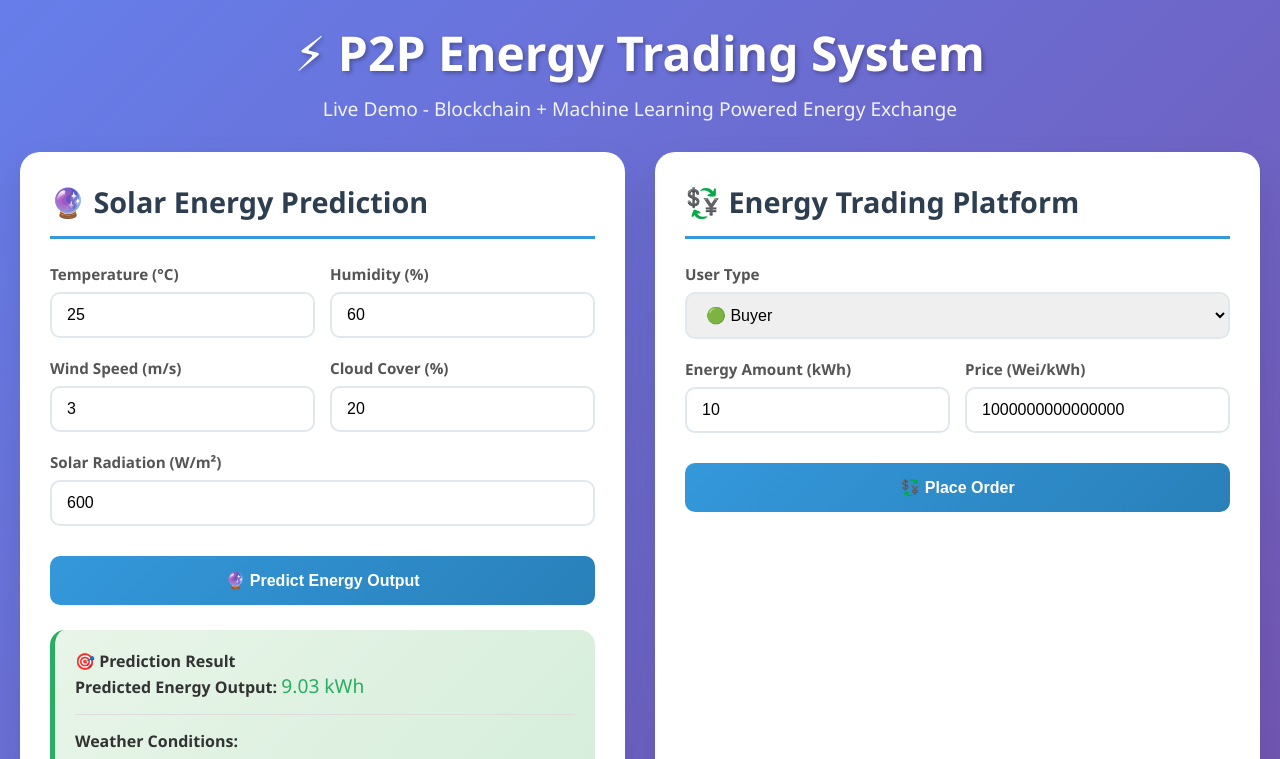
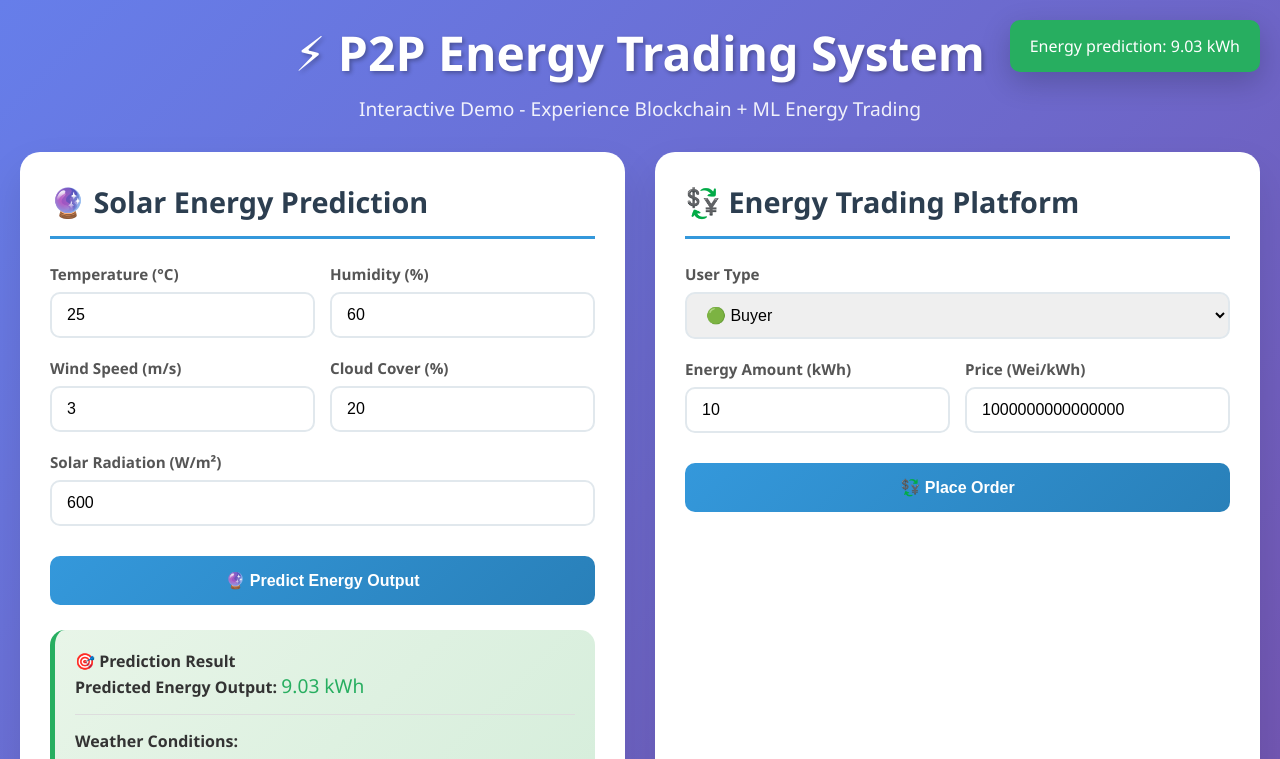
Before and after one commit to pengsihan867-lang/block-chain-energy, a plain HTML site: page demo.html in a window 1280 px wide. Both pictures are taken after a click on the button "🔮 Predict Energy Output". Shown: the top 759 px of the page. Drawn offline with Linux system fonts and the light colour scheme.

Commit message:
Fix demo page with fully interactive functionality

```diff
--- a/demo.html
+++ b/demo.html
@@ -3,7 +3,7 @@
 <head>
     <meta charset="UTF-8">
     <meta name="viewport" content="width=device-width, initial-scale=1.0">
-    <title>⚡ P2P Energy Trading System - Live Demo</title>
+    <title>⚡ P2P Energy Trading System - Interactive Demo</title>
     <style>
         * {
             margin: 0;
@@ -270,6 +270,30 @@
             100% { transform: scale(1); }
         }
 
+        .notification {
+            position: fixed;
+            top: 20px;
+            right: 20px;
+            background: #27ae60;
+            color: white;
+            padding: 15px 20px;
+            border-radius: 10px;
+            box-shadow: 0 10px 30px rgba(0,0,0,0.2);
+            z-index: 1000;
+            animation: slideInRight 0.5s ease;
+        }
+
+        @keyframes slideInRight {
+            from {
+                transform: translateX(100%);
+                opacity: 0;
+            }
+            to {
+                transform: translateX(0);
+                opacity: 1;
+            }
+        }
+
         @media (max-width: 768px) {
             .main-content {
                 grid-template-columns: 1fr;
@@ -289,7 +313,7 @@
     <div class="container">
         <div class="header">
             <h1>⚡ P2P Energy Trading System</h1>
-            <p>Live Demo - Blockchain + Machine Learning Powered Energy Exchange</p>
+            <p>Interactive Demo - Experience Blockchain + ML Energy Trading</p>
         </div>
 
         <div class="main-content">
@@ -320,7 +344,7 @@
                     <div class="form-group">
                         <label for="solar_radiation">Solar Radiation (W/m²)</label>
                         <input type="number" id="solar_radiation" name="solar_radiation" value="600" step="10" required>
-                        </div>
+                    </div>
                     <button type="submit" class="btn">🔮 Predict Energy Output</button>
                 </form>
                 <div id="predictionResult"></div>
@@ -386,16 +410,15 @@
     </div>
 
     <script>
-        // Demo data and state
+        // Global state
         let trades = [];
         let orders = [];
         let tradeCounter = 0;
         let orderCounter = 0;
 
-        // ML Model Simulation (Random Forest-like prediction)
+        // ML Model Simulation
         class SolarEnergyPredictor {
             constructor() {
-                // Simulated model weights (in real implementation, these would come from training)
                 this.weights = {
                     temperature: 0.15,
                     humidity: -0.08,
@@ -407,7 +430,6 @@
             }
 
             predict(temperature, humidity, wind_speed, cloud_cover, solar_radiation) {
-                // Simulate ML prediction with some randomness
                 let prediction = this.bias;
                 prediction += this.weights.temperature * (temperature - 20) / 10;
                 prediction += this.weights.humidity * (humidity - 50) / 100;
@@ -415,18 +437,14 @@
                 prediction += this.weights.cloud_cover * (cloud_cover - 50) / 100;
                 prediction += this.weights.solar_radiation * (solar_radiation - 500) / 1000;
 
-                // Add some realistic randomness
+                // Add realistic randomness
                 prediction += (Math.random() - 0.5) * 2;
 
-                // Ensure non-negative and realistic range
                 return Math.max(0, Math.min(25, prediction));
             }
         }
 
-        // Initialize ML predictor
-        const predictor = new SolarEnergyPredictor();
-
-        // Trading system simulation
+        // Trading System
         class TradingSystem {
             constructor() {
                 this.buyOrders = [];
@@ -450,14 +468,11 @@
                     this.sellOrders.push(order);
                 }
 
-                // Try to match orders
                 this.matchOrders();
-
                 return order;
             }
 
             matchOrders() {
-                // Simple matching algorithm
                 for (let i = 0; i < this.buyOrders.length; i++) {
                     for (let j = 0; j < this.sellOrders.length; j++) {
                         const buyOrder = this.buyOrders[i];
@@ -466,7 +481,6 @@
                         if (buyOrder.status === 'active' && sellOrder.status === 'active' &&
                             buyOrder.price >= sellOrder.price) {
 
-                            // Execute trade
                             const tradeAmount = Math.min(buyOrder.energyAmount, sellOrder.energyAmount);
                             const tradePrice = sellOrder.price;
 
@@ -496,14 +510,13 @@
                                 sellOrder.energyAmount -= tradeAmount;
                             }
 
-                            // Update global state
                             trades.push(trade);
                             updateDashboard();
+                            showNotification(`Trade executed! ${tradeAmount} kWh at ${(tradePrice / 1e15).toFixed(3)} ETH/kWh`);
                         }
                     }
                 }
 
-                // Clean up completed orders
                 this.buyOrders = this.buyOrders.filter(order => order.status === 'active');
                 this.sellOrders = this.sellOrders.filter(order => order.status === 'active');
             }
@@ -525,10 +538,22 @@
             }
         }
 
-        // Initialize trading system
+        // Initialize systems
+        const predictor = new SolarEnergyPredictor();
         const tradingSystem = new TradingSystem();
 
-        // Update dashboard
+        // Utility functions
+        function showNotification(message) {
+            const notification = document.createElement('div');
+            notification.className = 'notification';
+            notification.textContent = message;
+            document.body.appendChild(notification);
+
+            setTimeout(() => {
+                notification.remove();
+            }, 3000);
+        }
+
         function updateDashboard() {
             document.getElementById('totalTrades').textContent = trades.length;
             document.getElementById('totalEnergy').textContent = tradingSystem.getTotalEnergy().toFixed(1);
@@ -538,7 +563,6 @@
             updateTradesList();
         }
 
-        // Update trades list
         function updateTradesList() {
             const tradesList = document.getElementById('tradesList');
 
@@ -561,20 +585,17 @@
             `).join('');
         }
 
-        // Prediction form submission
+        // Event Listeners
         document.getElementById('predictionForm').addEventListener('submit', function(e) {
             e.preventDefault();
             const formData = new FormData(this);
             const data = Object.fromEntries(formData);
 
-            // Show loading
             const resultDiv = document.getElementById('predictionResult');
             resultDiv.innerHTML = '<div class="status"><div class="loading"></div> Processing prediction...</div>';
 
-            // Simulate processing time
             setTimeout(() => {
                 try {
-                    // Get prediction from ML model
                     const prediction = predictor.predict(
                         parseFloat(data.temperature),
                         parseFloat(data.humidity),
@@ -598,26 +619,24 @@
                             <div style="margin-top: 10px;">☀️ Solar Radiation: ${data.solar_radiation} W/m²</div>
                         </div>
                     `;
+
+                    showNotification(`Energy prediction: ${prediction.toFixed(2)} kWh`);
                 } catch (error) {
                     resultDiv.innerHTML = `<div class="error">❌ Error: ${error.message}</div>`;
                 }
             }, 1000);
         });
 
-        // Trading form submission
         document.getElementById('tradingForm').addEventListener('submit', function(e) {
             e.preventDefault();
             const formData = new FormData(this);
             const data = Object.fromEntries(formData);
 
-            // Show loading
             const resultDiv = document.getElementById('tradingResult');
             resultDiv.innerHTML = '<div class="status"><div class="loading"></div> Processing order...</div>';
 
-            // Simulate blockchain processing time
             setTimeout(() => {
                 try {
-                    // Place order in trading system
                     const order = tradingSystem.placeOrder(
                         data.user_type,
                         parseFloat(data.energy_amount),
@@ -637,8 +656,8 @@
                         </div>
                     `;
 
-                    // Update dashboard
                     updateDashboard();
+                    showNotification(`Order #${order.id} placed successfully!`);
 
                 } catch (error) {
                     resultDiv.innerHTML = `<div class="error">❌ Error: ${error.message}</div>`;
@@ -646,20 +665,26 @@
             }, 1500);
         });
 
-        // Initialize dashboard
+        // Initialize and demo
         updateDashboard();
 
-        // Auto-update dashboard every 5 seconds
+        // Auto-update dashboard
         setInterval(updateDashboard, 5000);
 
-        // Add some demo trades for better visualization
+        // Add demo data after 2 seconds
         setTimeout(() => {
-            // Simulate some initial market activity
             tradingSystem.placeOrder('seller', 15, 800000000000000);
             tradingSystem.placeOrder('buyer', 12, 900000000000000);
             tradingSystem.placeOrder('seller', 8, 750000000000000);
             updateDashboard();
         }, 2000);
+
+        // Add some interactivity
+        document.addEventListener('DOMContentLoaded', function() {
+            console.log('P2P Energy Trading System Demo Loaded!');
+            console.log('Try changing the weather parameters and submitting predictions!');
+            console.log('Or place some buy/sell orders to see the trading system in action!');
+        });
     </script>
 </body>
 </html>
```
